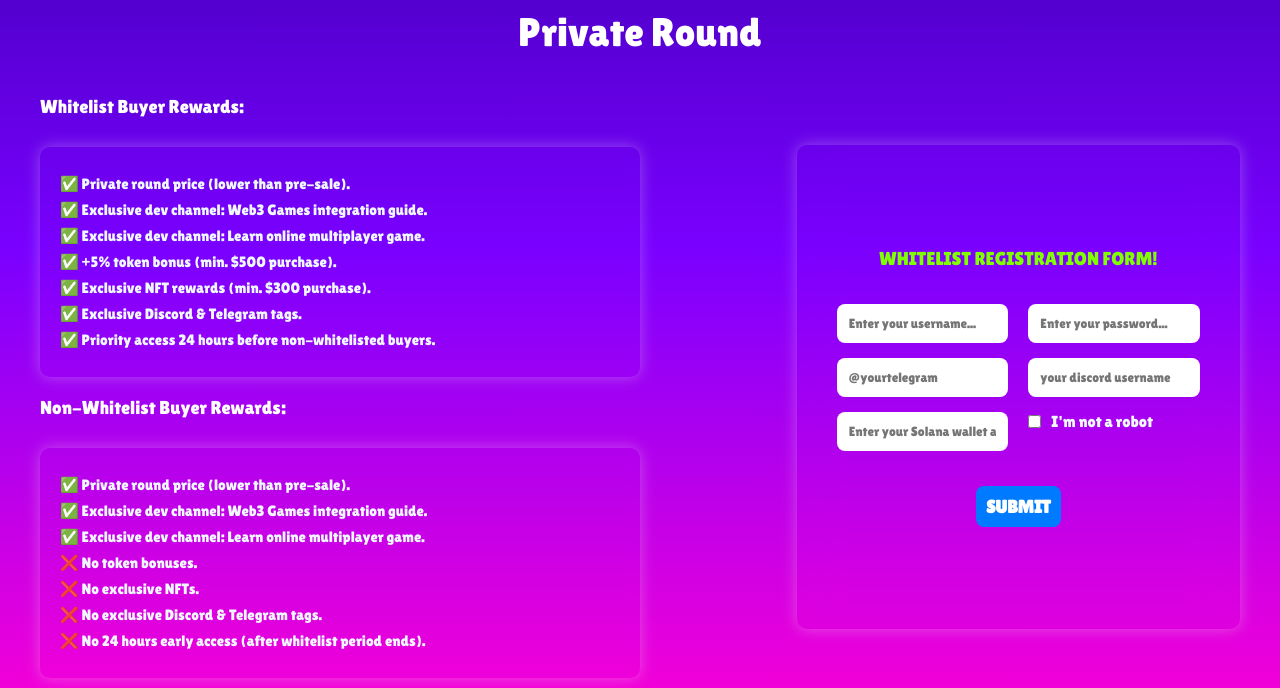
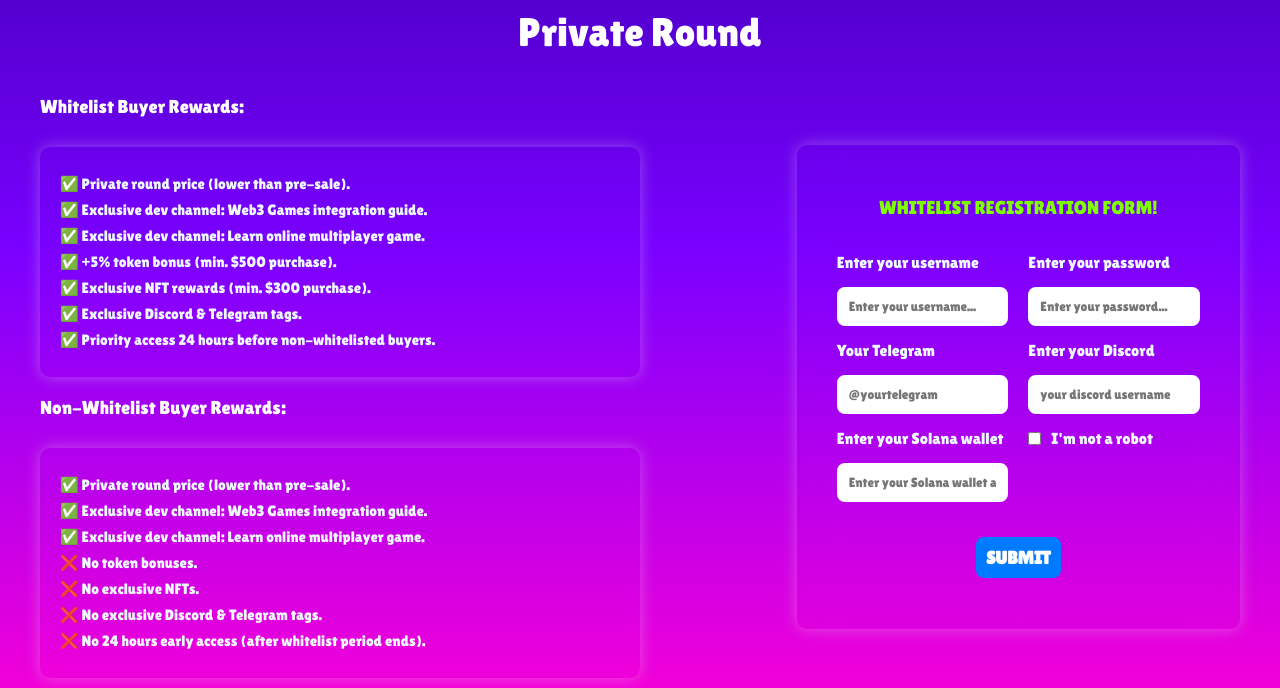
Before and after one commit to MuhammadMathori/Whitelist-Registration-, a PHP site: page / in a window 1280 px wide. Shown: the part 241-929 px from the top of the page. Run offline with PHP 8.4, Linux system fonts and the light colour scheme.

Commit message:
feat: label in form

```diff
--- a/index.html
+++ b/index.html
@@ -86,12 +86,17 @@
             <h3>WHITELIST REGISTRATION FORM!</h3>
             <div class="form-row">
               <div class="form-col">
+                <label for="username">Enter your username</label>
                 <input type="text" placeholder="Enter your username..." required />
+                <label for="telegram">Your Telegram</label>
                 <input type="text" placeholder="@yourtelegram" required />
+                <label for="wallet">Enter your Solana wallet</label>
                 <input type="text" placeholder="Enter your Solana wallet address" required />
               </div>
               <div class="form-col">
+                <label for="password">Enter your password</label>
                 <input type="password" placeholder="Enter your password..." required />
+                <label for="discord">Enter your Discord</label>
                 <input type="text" placeholder="your discord username" required />
                 <div class="captcha">
                   <input type="checkbox" id="captcha" />
--- a/style.css
+++ b/style.css
@@ -192,6 +192,11 @@ form {
   flex-direction: column;
   gap: 15px;
 }
+.form-col label {
+  text-align: left;
+  display: block;
+  width: 100%;
+}
 
 input[type="text"],
 input[type="password"] {
```
